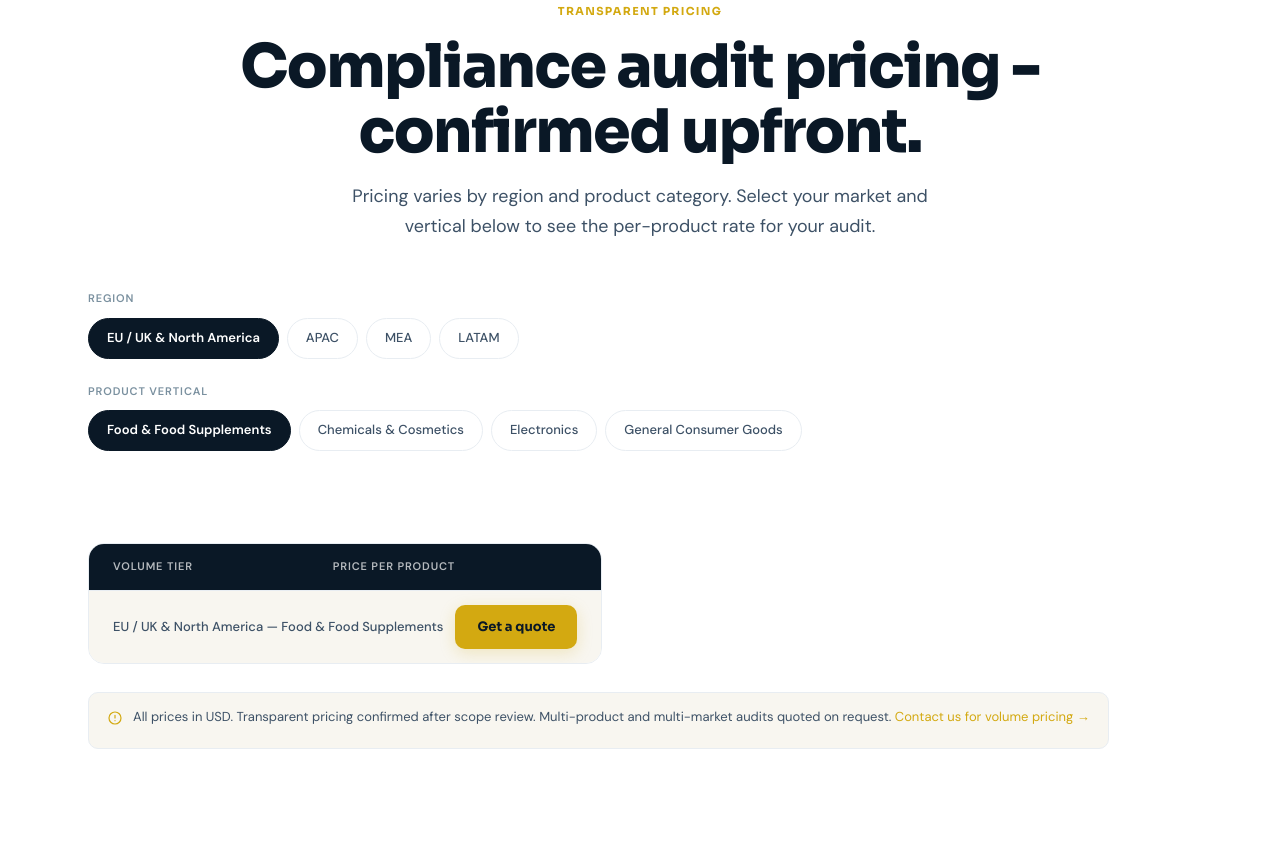
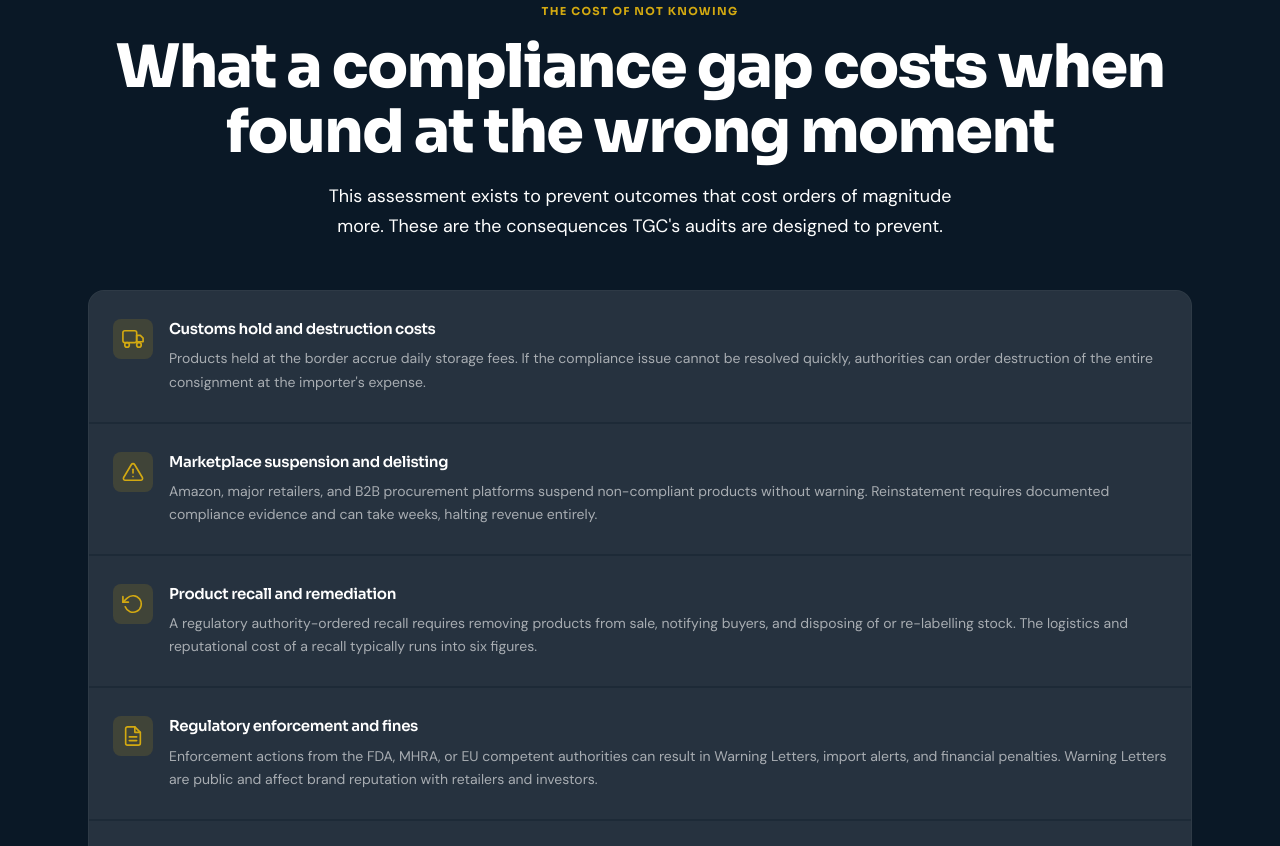
Before and after one commit to AltchBomb/tgc-website, a website: page pages/expedited-audit.html in a window 1280 px wide. Shown: the part 8349-9195 px from the top of the page. Drawn offline with Linux system fonts and the light colour scheme.

Commit message:
remove: transparent pricing section from expedited audit page

```diff
--- a/pages/expedited-audit.html
+++ b/pages/expedited-audit.html
@@ -813,71 +813,6 @@
   </div>
 </section>
 
-<!-- ── PRICING ────────────────────────────────────────────── -->
-<section class="s-white" aria-labelledby="pricing-heading">
-  <div class="wrap">
-    <div class="tc mb48">
-      <span class="ey fade">Transparent pricing</span>
-      <h2 id="pricing-heading" class="h1 mb16 fade">Compliance audit pricing - confirmed upfront.</h2>
-      <p class="lead fade" style="max-width:640px!important; margin:0 auto!important;">
-        Pricing varies by region and product category. Select your market and vertical below to see the per-product rate for your audit.
-      </p>
-    </div>
-
-    <!-- Pricing selector -->
-    <div class="price-selector">
-      <div class="price-selector-row">
-        <div class="price-sel-group">
-          <label class="price-sel-label" for="sel-region">Region</label>
-          <div class="price-sel-btns" role="group" aria-label="Select region" id="sel-region">
-            <button class="psel-btn active" data-region="eu" type="button">EU / UK &amp; North America</button>
-            <button class="psel-btn" data-region="apac" type="button">APAC</button>
-            <button class="psel-btn" data-region="mea" type="button">MEA</button>
-            <button class="psel-btn" data-region="latam" type="button">LATAM</button>
-          </div>
-        </div>
-        <div class="price-sel-group">
-          <label class="price-sel-label" for="sel-vertical">Product vertical</label>
-          <div class="price-sel-btns" role="group" aria-label="Select product vertical" id="sel-vertical">
-            <button class="psel-btn active" data-vertical="food" type="button">Food &amp; Food Supplements</button>
-            <button class="psel-btn" data-vertical="chem" type="button">Chemicals &amp; Cosmetics</button>
-            <button class="psel-btn" data-vertical="elec" type="button">Electronics</button>
-            <button class="psel-btn" data-vertical="gcg" type="button">General Consumer Goods</button>
-          </div>
-        </div>
-      </div>
-
-      <!-- Price table -->
-      <div class="price-table-wrap" role="region" aria-live="polite" aria-label="Pricing for selected region and vertical">
-        <table class="price-table" id="price-table">
-          <thead>
-            <tr>
-              <th scope="col">Volume tier</th>
-              <th scope="col">Price per product</th>
-
-            </tr>
-          </thead>
-          <tbody id="price-table-body">
-            <!-- Populated by JS -->
-          </tbody>
-        </table>
-        <div class="price-table-note">
-          <p id="price-region-label">EU / UK &amp; North America &mdash; Food &amp; Food Supplements</p>
-          <a href="#tgc-ea-quote" class="btn btn-gold btn-sm">Get a quote</a>
-        </div>
-      </div>
-
-      <!-- Volume note -->
-      <div class="price-volume-note">
-        <div class="price-vol-icon" aria-hidden="true">
-          <svg width="16" height="16" viewBox="0 0 24 24" fill="none"><circle cx="12" cy="12" r="9" stroke="currentColor" stroke-width="1.8"/><path d="M12 8v4M12 16h.01" stroke="currentColor" stroke-width="1.8" stroke-linecap="round"/></svg>
-        </div>
-        <p>All prices in USD. Transparent pricing confirmed after scope review. Multi-product and multi-market audits quoted on request. <a href="#tgc-ea-quote" style="color:var(--gold)">Contact us for volume pricing →</a></p>
-      </div>
-    </div>
-  </div>
-</section>
-
 <!-- ── COST OF NOT KNOWING ───────────────────────────────── -->
 <section class="s-navy" aria-labelledby="cost-heading">
   <div class="wrap">
```
